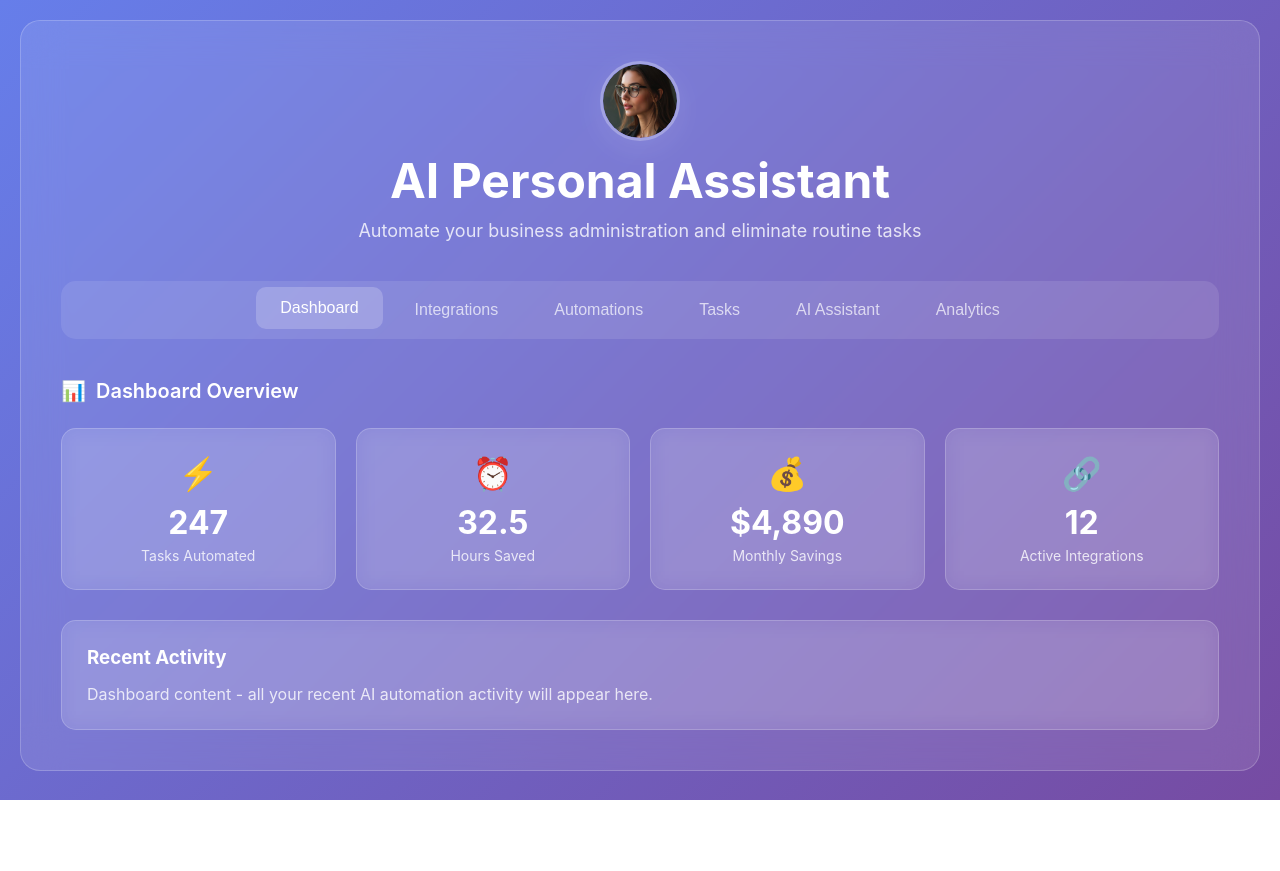
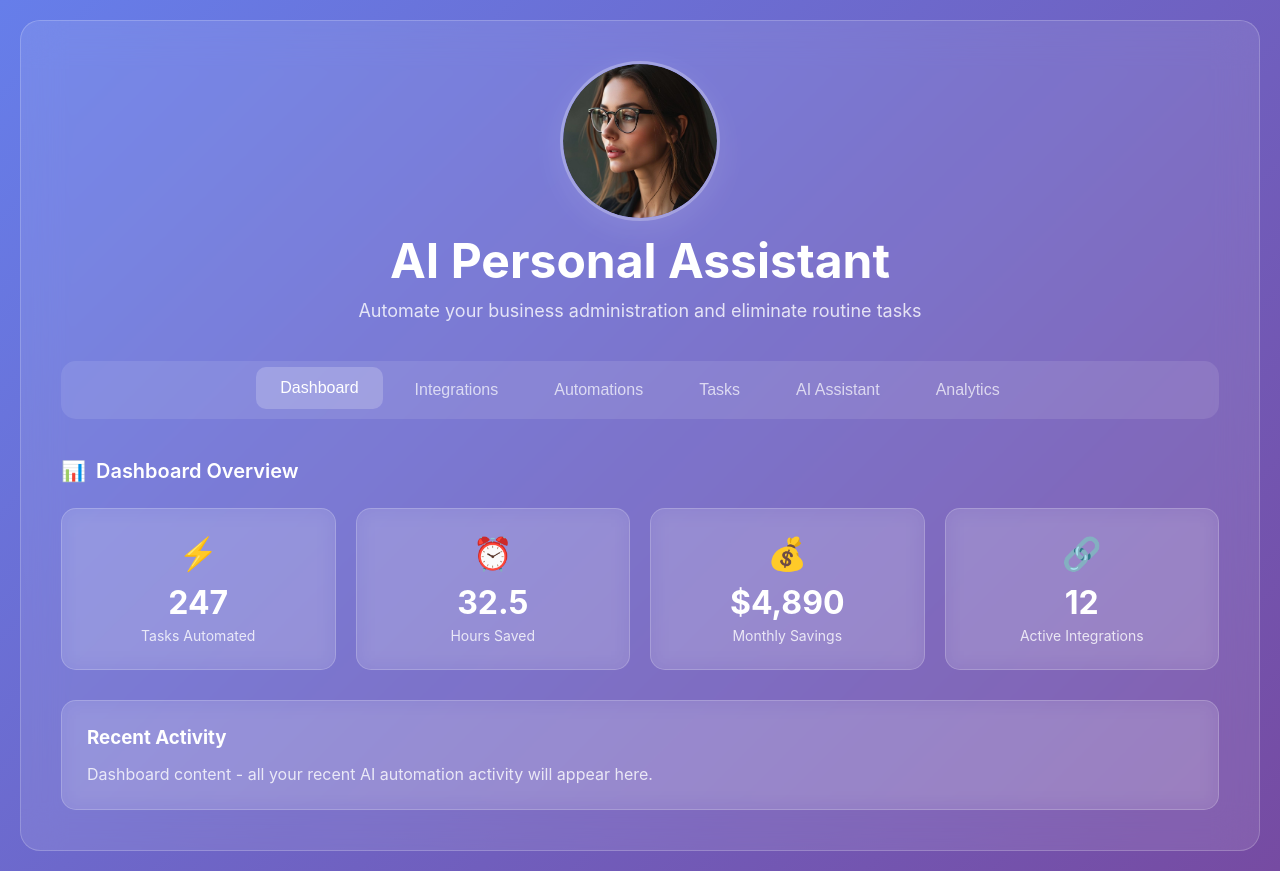
Before and after one commit to NeftyBallers/ai-secretary-demo, a website: page index.html in a window 1280 px wide. Before the commit the page ends 800 px from the top, so only its background shows below. Drawn offline with Linux system fonts and the light colour scheme.

Commit message:
Update index.html

```diff
--- a/index.html
+++ b/index.html
@@ -34,8 +34,8 @@
         }
 
         .logo {
-            width: 80px;
-            height: 80px;
+            width: 160px;
+            height: 160px;
             margin: 0 auto 10px;
             border-radius: 50%;
             background: transparent;
```
